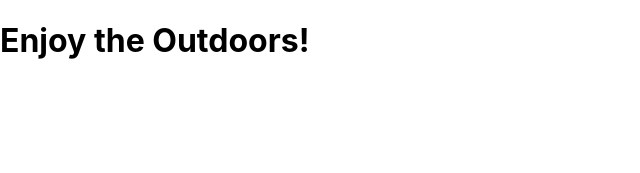
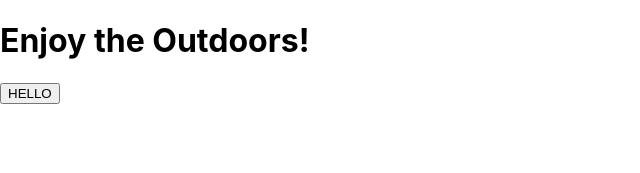
Before and after one commit to bigloumeanie/Outdoors, a React (Create React App) app in the folder outdoors-cap/: page / in a window 1280 px wide. Shown: the top 173 px of the page, without its empty margins (0-640 px from the left). Built offline with nearby package versions, Linux system fonts and the light colour scheme.

Commit message:
ButtonSearch

```diff
--- a/outdoors-cap/src/Header.js
+++ b/outdoors-cap/src/Header.js
@@ -1,11 +1,12 @@
 // Header.js
-
 import React from "react";
+import ButtonSearch from "./buttonSearch";
 
 const Header = () => {
     return (
         <header className="app-header">
             <h1>Enjoy the Outdoors!</h1>
+            <ButtonSearch />
         </header>
     );
 };
--- /dev/null
+++ b/outdoors-cap/src/buttonSearch.js
@@ -0,0 +1,9 @@
+import React from "react";
+
+const ButtonSearch = () => {
+    return (
+        <button>HELLO</button>
+    );
+};
+
+export default ButtonSearch;
```
